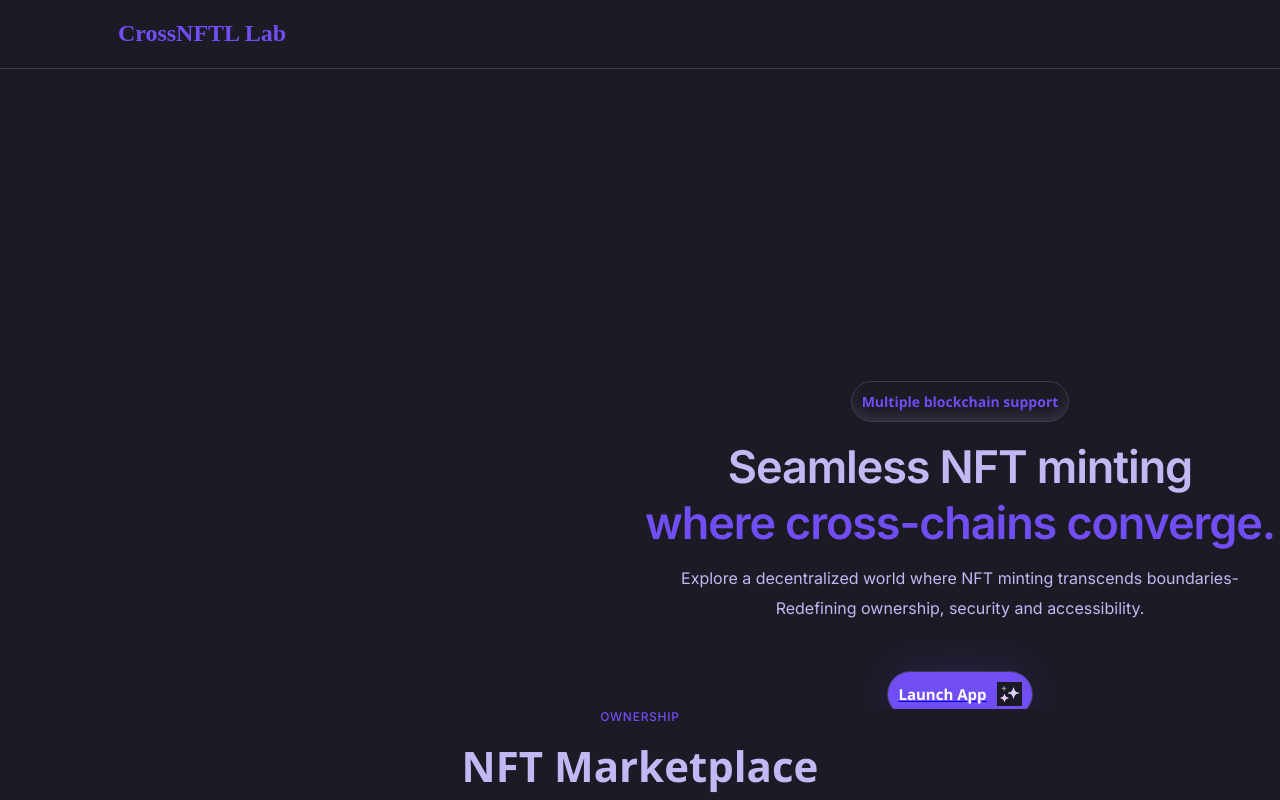
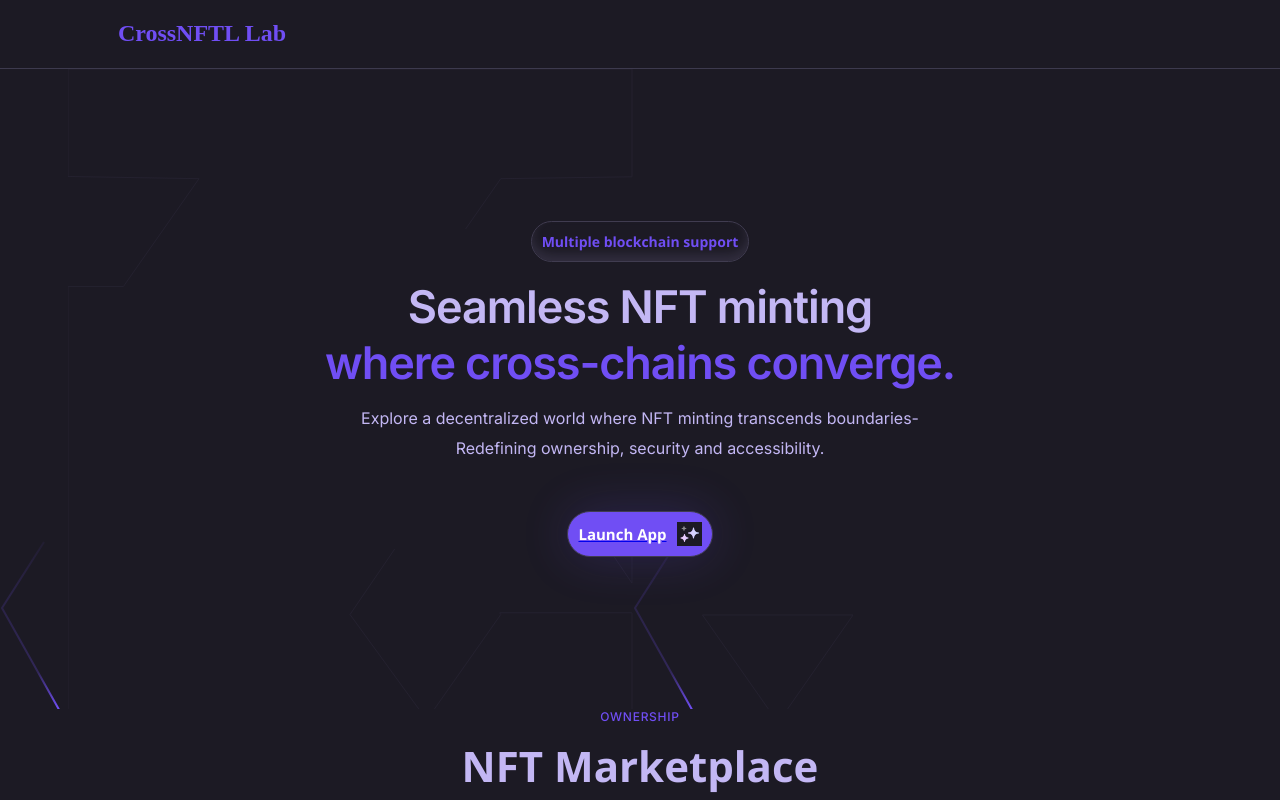
Before and after one commit to Gadera/crossnft, a React (Vite) app: page / in a window 1280 px wide. Shown: the top 800 px of the page. Built offline with nearby package versions, Linux system fonts and the light colour scheme.

Commit message:
fix anima

```diff
--- a/src/component/cta/Cta.tsx
+++ b/src/component/cta/Cta.tsx
@@ -6,9 +6,9 @@ import Flip from 'react-reveal/Flip';
 // width="1440" height="1087"
 const Cta = () => {
   return (
+    <Flip top>
+    <div className='cta_container'>
 
-    <div className='cta_container'>
-       <Flip top>
     <svg  width="100%" height="100%" className="glittering" viewBox="0 0 1440 1087" fill="none" xmlns="http://www.w3.org/2000/svg">
     <g transform="translate(200,30)">
 <path d="M2.17191 313.353L1.72836 314.026L2.05644 314.762L1.3833 314.319L0.646946 314.647L1.0905 313.974L0.76242 313.237L1.43556 313.681L2.17191 313.353Z" fill="white"/>
@@ -197,9 +197,9 @@ const Cta = () => {
 </svg>
                 </button></Link>
     </div>
+
+    </div>
     </Flip>
-    </div>
-
   )
 }
 
--- a/src/component/main/Main.tsx
+++ b/src/component/main/Main.tsx
@@ -4,9 +4,9 @@ import { Link } from 'react-router-dom'
 import Bounce from 'react-reveal/Bounce';
 const Main = () => {
   return (
+    <Bounce top>
+    <div className='main_container'>
 
-    <div className='main_container'>
-       <Bounce top>
         <svg xmlns="http://www.w3.org/2000/svg" width="68" height="183" viewBox="0 0 68 183" fill="none" className='main_svg'>
   <path d="M66.5 182L2 67L44 1" stroke="url(#paint0_linear_102_652)" stroke-width="2"/>
   <defs>
@@ -137,9 +137,9 @@ const Main = () => {
                 </button>
                 </Link>
         </div>
-        </Bounce>
+
 </div>
-
+</Bounce>
   )
 }
 
--- a/src/component/security/Security.tsx
+++ b/src/component/security/Security.tsx
@@ -3,9 +3,9 @@ import './security.css'
 import Slide from 'react-reveal/Slide';
  const Security = () => {
   return (
+    <Slide top>
+    <div className='security_container'>
 
-    <div className='security_container'>
-      <Slide top>
       <div className="security_text">
         <h2 className="security_small">PROTOCOLS</h2>
         <h2 className="security_head">Enhanced Security</h2>
@@ -561,8 +561,8 @@ Your assets remain fortified</p>
 </clipPath>
 </defs>
 </svg>
-</Slide>
       </div>
+      </Slide>
 
   )
 }
```
